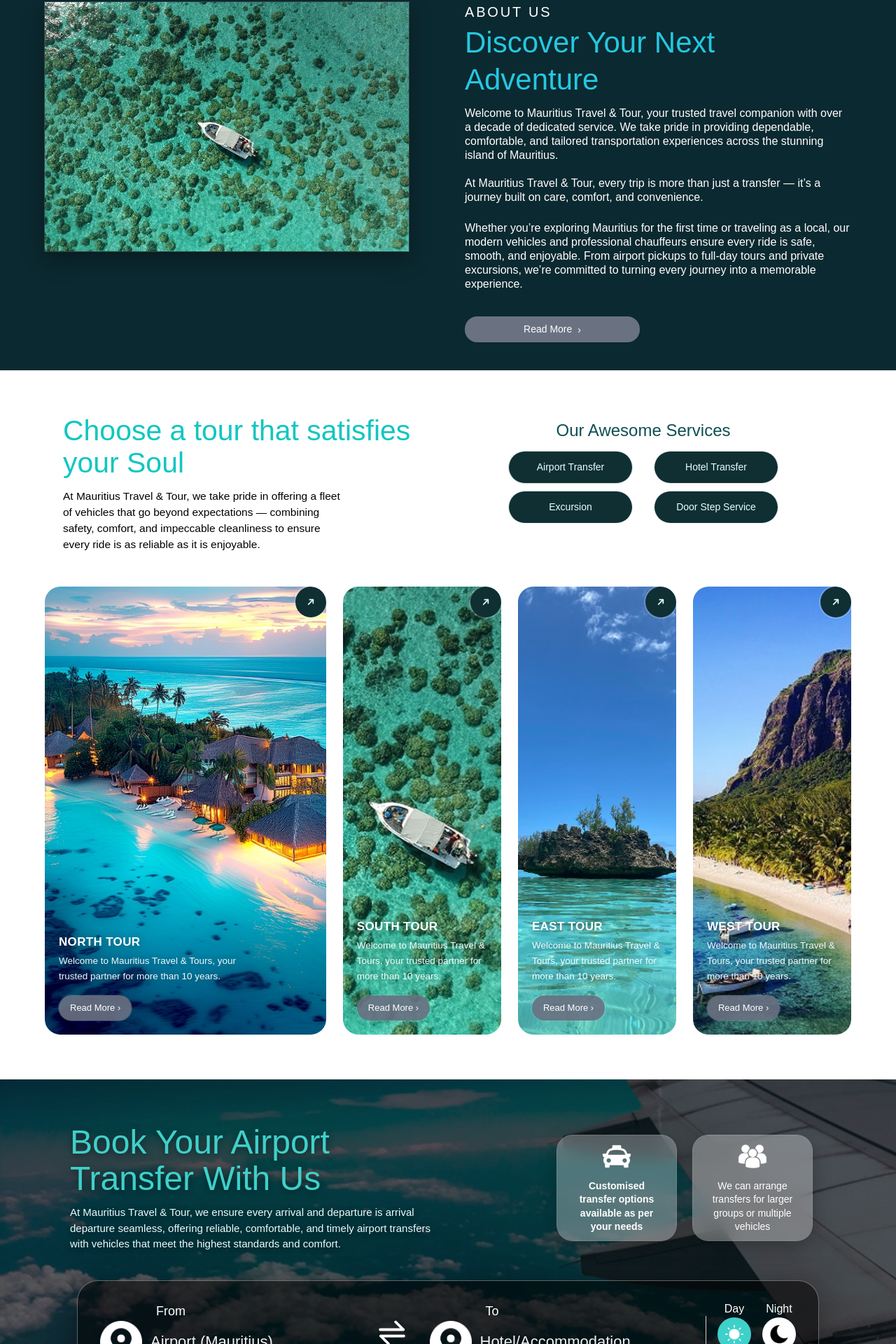
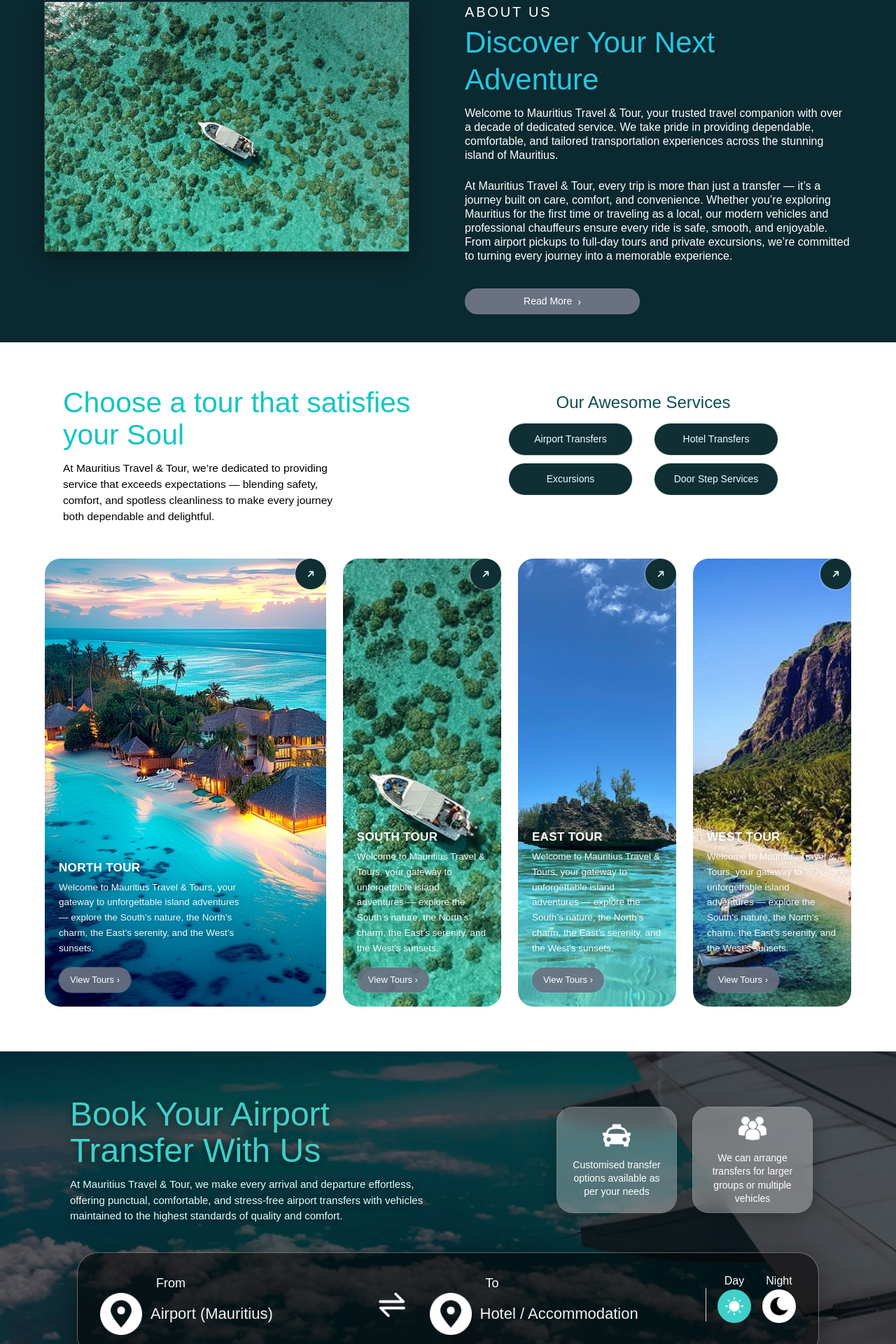
Before and after one commit to BIM-Africa/Mauritius-Travel-Tour, a Next.js app: page / in a window 1280 px wide. Shown: the part 882-2802 px from the top of the page at 70% size. Built offline with nearby package versions, Linux system fonts and the light colour scheme.

Commit message:
Update ServicePage.tsx

```diff
--- a/src/app/Components/ServicePage.tsx
+++ b/src/app/Components/ServicePage.tsx
@@ -111,8 +111,6 @@ export default function HomePage() {
 
             <p className="text-white leading-5">
               <T>Welcome to Mauritius Travel & Tour, your trusted travel companion with over a decade of dedicated service. We take pride in providing dependable, comfortable, and tailored transportation experiences across the stunning island of Mauritius.</T>
-              <br /> <br/>
-              <T>At Mauritius Travel & Tour, every trip is more than just a transfer — it’s a journey built on care, comfort, and convenience. </T>
               <br />
             </p>
             <br />
@@ -120,7 +118,7 @@ export default function HomePage() {
             {/* NEW: Expandable continuation without moving content elsewhere */}
             <p className="text-white leading-5">
               <T>
-                Whether you’re exploring Mauritius for the first time or traveling as a local, our modern vehicles and professional chauffeurs ensure every ride is safe, smooth, and enjoyable. From airport pickups to full-day tours and private excursions, we’re committed to turning every journey into a memorable experience.
+                At Mauritius Travel & Tour, every trip is more than just a transfer — it’s a journey built on care, comfort, and convenience. Whether you’re exploring Mauritius for the first time or traveling as a local, our modern vehicles and professional chauffeurs ensure every ride is safe, smooth, and enjoyable. From airport pickups to full-day tours and private excursions, we’re committed to turning every journey into a memorable experience.
               </T>
               <br />
               <br />
@@ -168,7 +166,7 @@ Our mission goes beyond transportation — we connect people with the true beaut
 
         <p className="mt-3 text-[15.5px] text-black max-w-[66ch] md:w-[75%] max-sm:mx-auto break-words">
           <T>
-            At Mauritius Travel & Tour, we take pride in offering a fleet of vehicles that go beyond expectations — combining safety, comfort, and impeccable cleanliness to ensure every ride is as reliable as it is enjoyable.
+            At Mauritius Travel & Tour, we’re dedicated to providing service that exceeds expectations — blending safety, comfort, and spotless cleanliness to make every journey both dependable and delightful.
           </T>
         </p>
       </div>
@@ -182,20 +180,20 @@ Our mission goes beyond transportation — we connect people with the true beaut
         {/* first row */}
         <div className="flex flex-wrap justify-center gap-8">
           <button className="sm:w-44 w-36 rounded-full py-3 text-[14px] bg-[#0f2f33] text-[#e8ffff] shadow-sm ring-1 ring-[#0e4f53]/10">
-            <T>Airport Transfer</T>
+            <T>Airport Transfers</T>
           </button>
           <button className="sm:w-44 w-36 rounded-full py-3 text-[14px] bg-[#0f2f33] text-[#e8ffff] ring-1 ring-[#0e4f53]/10">
-            <T>Hotel Transfer</T>
+            <T>Hotel Transfers</T>
           </button>
         </div>
 
         {/* second row */}
         <div className="mt-3 flex flex-wrap justify-center gap-8">
           <button className="sm:w-44 w-36 rounded-full py-3 text-[14px] bg-[#0f2f33] text-[#e8ffff] ring-1 ring-[#0e4f53]/10">
-            <T>Excursion</T>
+            <T>Excursions</T>
           </button>
           <button className="sm:w-44 w-36 rounded-full py-3 text-[14px] bg-[#0f2f33] text-[#e8ffff] ring-1 ring-[#0e4f53]/10">
-            <T>Door Step Service</T>
+            <T>Door Step Services</T>
           </button>
         </div>
       </div>
@@ -260,12 +258,12 @@ Our mission goes beyond transportation — we connect people with the true beaut
               <T>{c.title}</T>
             </h3>
             <p className="m-0 text-[13.5px] leading-relaxed text-white/95 max-w-[36ch] drop-shadow-[0_1px_6px_rgba(0,0,0,.35)]">
-              <T>Welcome to Mauritius Travel &amp; Tours, your trusted partner for more than 10 years.</T>
+              <T>Welcome to Mauritius Travel & Tours, your gateway to unforgettable island adventures — explore the South’s nature, the North’s charm, the East’s serenity, and the West’s sunsets.</T>
             </p>
 
             {/* Read More */}
             <span className="mt-4 inline-block rounded-full px-4 py-2 text-[13px] text-white bg-gray-500/90 ring-1 ring-white/15 transition duration-[2500ms] ease-in-out group-hover:bg-gray-500 group-hover:shadow-[0_6px_20px_rgba(0,0,0,.35)]">
-              <T>Read More</T> &#8250;
+              <T>View Tours</T> &#8250;
             </span>
           </div>
 
@@ -295,7 +293,7 @@ Our mission goes beyond transportation — we connect people with the true beaut
                     ring-1 ring-white/40 shadow-[0_8px_28px_rgba(0,0,0,.25)]"
             >
               <Image src={cab} alt="Cab" width={42} height={42} />
-              <p className="m-0 px-5 text-center text-[14px] font-bold leading-snug text-white">
+              <p className="m-0 px-5 text-center text-[14px] leading-snug text-white">
                 <T>Customised transfer options available as per your needs</T>
               </p>
             </div>
@@ -322,7 +320,7 @@ Our mission goes beyond transportation — we connect people with the true beaut
 
   <p className="mt-3 ml-0 md:ml-20 max-w-[520px] text-[15px] text-[#e6ffff]">
 
-  <T>At Mauritius Travel & Tour, we ensure every arrival and departure is arrival departure seamless</T>, offering reliable, comfortable, and timely airport transfers with vehicles that meet the highest standards and comfort.
+  <T>At Mauritius Travel & Tour, we make every arrival and departure effortless, offering punctual, comfortable, and stress-free airport transfers with vehicles maintained to the highest standards of quality and comfort.</T>
 
 
   </p>
@@ -363,7 +361,7 @@ Our mission goes beyond transportation — we connect people with the true beaut
                   <div className="flex items-center gap-3">
                     <Image src={location} alt="" width={60} height={26} />
                     <div className="text-[20px] md:text-[22px] leading-none">
-                      <span className="opacity-95">Hotel/<br className="sm:hidden block" />Accommodation</span>
+                      <span className="opacity-95">Hotel / <br className="sm:hidden block" />Accommodation</span>
                     </div>
                   </div>
                 </div>
@@ -435,8 +433,7 @@ Our mission goes beyond transportation — we connect people with the true beaut
               <div className="px-5 pb-6 text-center">
                 <div className="font-semibold tracking-wide text-[18px]">ADIL &amp; HAPPY CLIENTS</div>
                 <p className="mt-1 text-[13.5px] leading-relaxed text-[#3b4c4f]">
-                  Welcome to Mauritius Travel &amp; Tour, your trusted partner of more than 10 years in transportation
-                  services
+                  At Mauritius Travel & Tour, our journey with happy clients has spanned over 10 years — built on trust, comfort, and excellent service.
                 </p>
               </div>
             </div>
```
